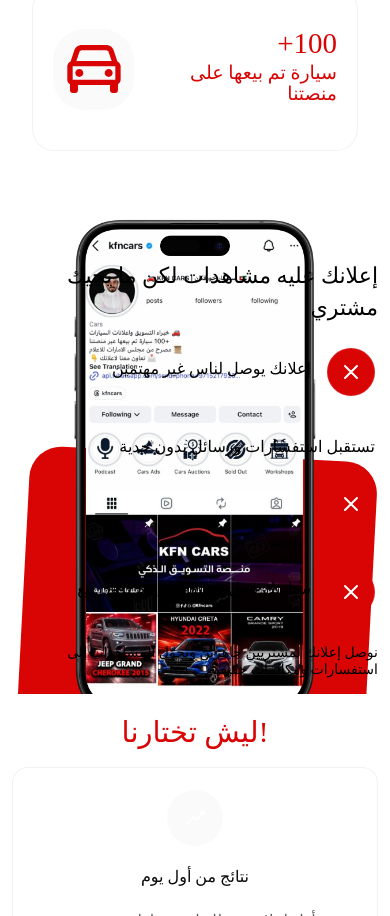
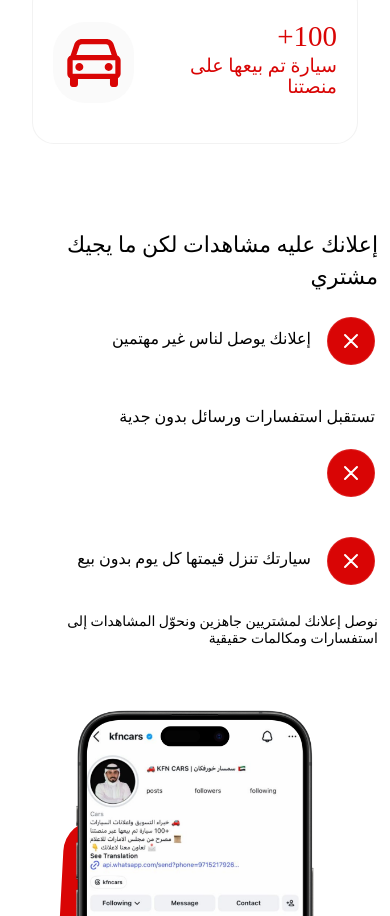
Before and after one commit to ALSUNNITECH/KFN-CARS, a website: page index.html in a window 390 px wide. Shown: the part 1084-2000 px from the top of the page. Drawn offline with Linux system fonts and the light colour scheme; a web font is replaced by a local one.

Commit message:
Fix: resolve 100vw scrollbar shifts, adjust hero wrapper negative margin, prevent main2 mobile mockup overlap

```diff
--- a/global.css
+++ b/global.css
@@ -10,7 +10,7 @@ html {
   overflow-x: hidden !important;
   scroll-behavior: smooth !important;
   width: 100%;
-  max-width: 100vw;
+  max-width: 100%;
 }
 
 body {
--- a/index.css
+++ b/index.css
@@ -2135,7 +2135,7 @@ a, button, .link, .link2, .link3, .container4 {
   html, body {
     overflow-x: hidden !important;
     width: 100% !important;
-    max-width: 100vw !important;
+    max-width: 100% !important;
     padding: 0 !important;
     margin: 0 !important;
   }
@@ -2177,7 +2177,7 @@ a, button, .link, .link2, .link3, .container4 {
 
   /* --- صورة السيارات - تقليل المسافة السلبية --- */
   .wrapper {
-    margin-top: -30px !important;
+    margin-top: -120px !important;
     padding: 0 16px !important;
   }
 
@@ -2196,24 +2196,74 @@ a, button, .link, .link2, .link3, .container4 {
     padding: 40px 20px !important;
   }
 
-  /* --- قسم التحديات - ترتيب عمودي --- */
+  /* --- قسم التحديات - ترتيب عمودي ممتاز بدون تداخل --- */
   .main2 {
-    flex-direction: column !important;
-    padding: 24px 16px !important;
-    gap: 24px !important;
+    flex-direction: column-reverse !important;
+    padding: 32px 16px !important;
+    gap: 32px !important;
+    height: auto !important;
   }
   .main2-inner {
-    height: auto !important;
+    height: 550px !important;
+    min-height: 550px !important;
     min-width: unset !important;
     width: 100% !important;
     position: relative !important;
     display: flex !important;
     align-items: center !important;
     justify-content: center !important;
+    margin: 0 !important;
+    padding: 0 !important;
+  }
+  .group-div {
+    position: relative !important;
+    top: auto !important;
+    left: auto !important;
+    padding: 0 !important;
+    margin: 0 auto !important;
+    display: flex !important;
+    align-items: center !important;
+    justify-content: center !important;
+    width: 100% !important;
+    max-width: 280px !important;
+    height: 550px !important;
+  }
+  .parent3 {
+    position: relative !important;
+    width: 260px !important;
+    height: 512px !important;
+    margin: 0 auto !important;
+    z-index: 2 !important;
+  }
+  .icon6 {
+    position: absolute !important;
+    top: 22px !important;
+    left: 21px !important;
+    width: 217px !important;
+    height: 470px !important;
+    border-radius: 15px !important;
+  }
+  .iphone-15-pro-black-titanium {
+    position: absolute !important;
+    top: 0 !important;
+    left: 0 !important;
+    width: 100% !important;
+    height: 100% !important;
+    z-index: 1 !important;
+  }
+  .container11 {
+    width: 240px !important;
+    height: 220px !important;
+    top: 140px !important;
+    left: 10px !important;
+    right: auto !important;
+    position: absolute !important;
+    z-index: 0 !important;
   }
   .main2-child {
     min-width: unset !important;
     width: 100% !important;
+    position: relative !important;
   }
   .frame-parent {
     width: 100% !important;
@@ -2602,17 +2652,9 @@ a, button, .link, .link2, .link3, .container4 {
     max-width: 300px !important;
   }
   .wrapper {
-    margin-top: -40px !important;
-  }
-
-  /* اطار الهاتف - اصغر */
-  .group-div {
-    padding: 0 8px !important;
-  }
-  .parent3 {
-    max-width: 260px !important;
-    height: 520px !important;
-  }
+    margin-top: -100px !important;
+  }
+
 
   /* الفوتر */
   .footer {
```
